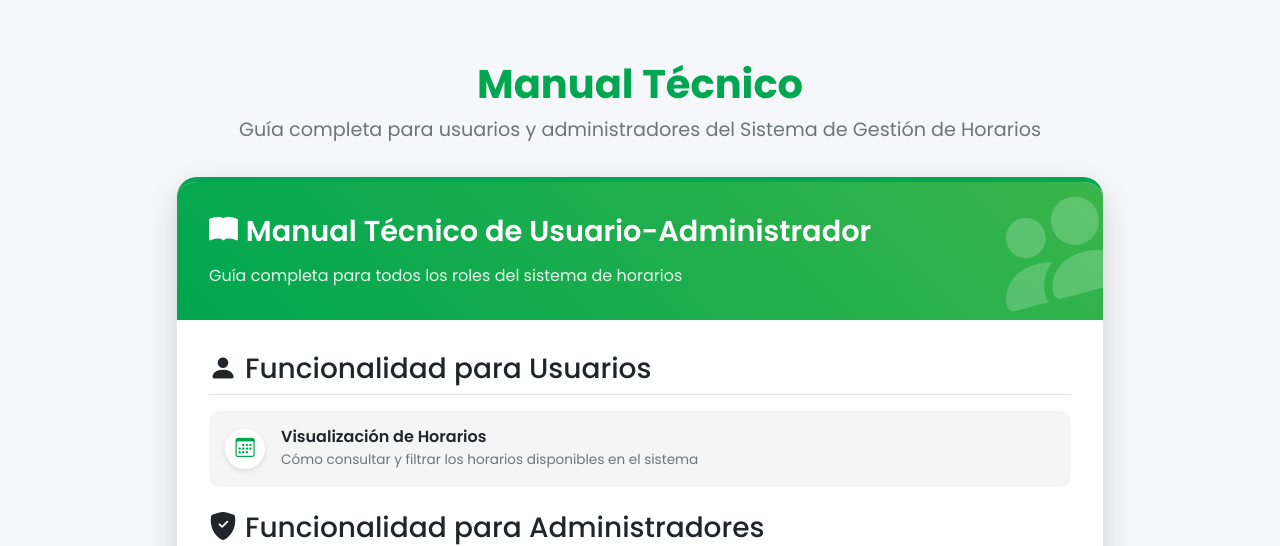
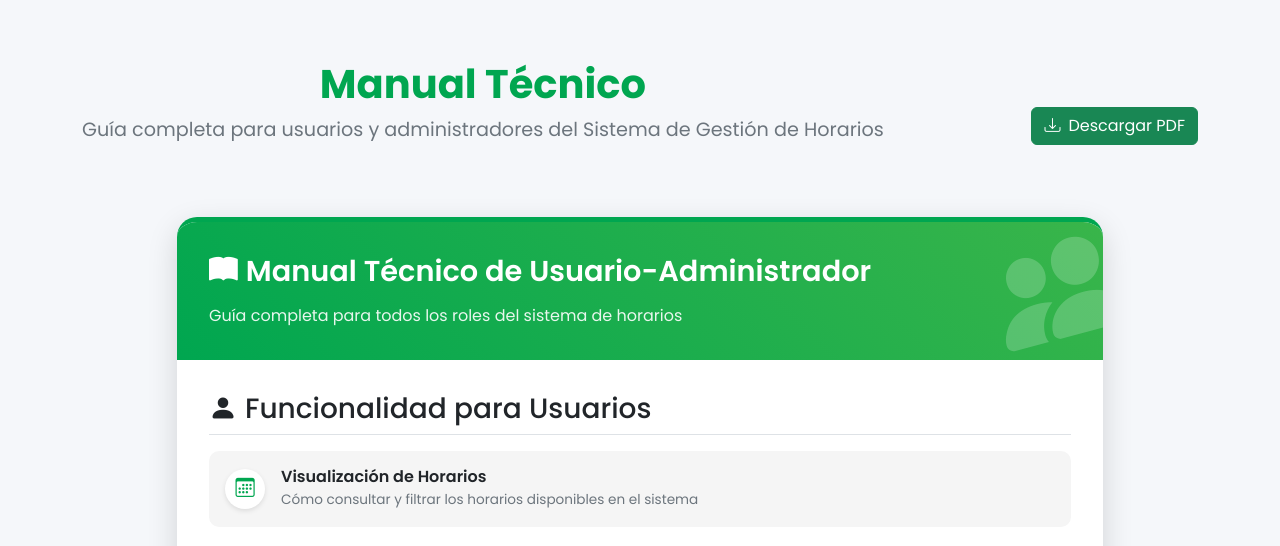
Before and after one commit to JHONDRASCODE/svgh-1.0, a Django app: page /manual/ in a window 1280 px wide. Shown: the part 83-629 px from the top of the page. Run offline with Django 5.2, Linux system fonts and the light colour scheme; some libraries are stand-ins or nearby versions.

Commit message:
se actualizo

```diff
--- a/horarios/templates/horarios/manual.html
+++ b/horarios/templates/horarios/manual.html
@@ -493,9 +493,14 @@
 
     <div class="main-content">
         <div class="container">
-            <div class="page-title animate-fadeInUp">
+            <div class="d-flex justify-content-between align-items-center mb-4">
+                <div class="page-title animate-fadeInUp">
                 <h1>Manual Técnico</h1>
                 <p>Guía completa para usuarios y administradores del Sistema de Gestión de Horarios</p>
+                </div>
+                <button onclick="generatePDF()" class="btn btn-success animate-fadeInUp">
+                    <i class="bi bi-download me-2"></i>Descargar PDF
+                </button>
             </div>
 
             <div class="row justify-content-center">
@@ -578,7 +583,7 @@
                                         <h3 class="topic-title">Gestión de Competencias</h3>
                                         <p class="topic-desc">Administración de competencias y resultados de aprendizaje</p>
                                     </div>
-                                </li>
+                               </li>
                             </ul>
                         </div>
                         <div class="manual-footer">
@@ -936,126 +941,168 @@
         </div>
     </div>
 
-    <!-- Modal Manual Completo Unificado -->
-    <div class="modal fade" id="fullManualModal" tabindex="-1" aria-hidden="true">
-        <div class="modal-dialog modal-xl">
+    <!-- Modal Manual Completo -->
+    <div class="modal fade" id="fullManualModal" tabindex="-1">
+        <div class="modal-dialog modal-lg modal-dialog-scrollable">
             <div class="modal-content">
                 <div class="modal-header">
-                    <h5 class="modal-title"><i class="bi bi-file-earmark-text me-2"></i>Manual Técnico Usuario-Administrador</h5>
-                    <button type="button" class="btn-close btn-close-white" data-bs-dismiss="modal" aria-label="Close"></button>
+                    <h5 class="modal-title">Manual Técnico Completo</h5>
+                    <button type="button" class="btn-close" data-bs-dismiss="modal"></button>
                 </div>
                 <div class="modal-body">
-                    <div class="container-fluid">
-                        <div class="row">
-                            <div class="col-md-3">
-                                <ul class="nav nav-pills flex-column mb-4" id="manualTab" role="tablist">
-                                    <li class="nav-item" role="presentation">
-                                        <button class="nav-link active" id="user-tab" data-bs-toggle="pill" data-bs-target="#user-content" type="button" role="tab" aria-controls="user-content" aria-selected="true">
-                                            <i class="bi bi-person-fill me-2"></i>Manual de Usuario
-                                        </button>
+                    <!-- Sección de Usuario -->
+                    <section class="manual-section mb-5">
+                        <h2 class="section-title border-bottom pb-2 mb-4">
+                            <i class="bi bi-person-fill me-2"></i>Guía para Usuarios
+                        </h2>
+
+                        <article class="mb-4">
+                            <h3><i class="bi bi-calendar3 me-2"></i>Visualización de Horarios</h3>
+                            <div class="content-block">
+                                <h4>1. Acceso al Sistema</h4>
+                                <ul>
+                                    <li>Ingrese a la página principal del sistema</li>
+                                    <li>No requiere inicio de sesión para consultar horarios</li>
+                                    <li>Interfaz intuitiva y fácil de usar</li>
+                                </ul>
+
+                                <h4>2. Consulta de Horarios</h4>
+                                <ul>
+                                    <li>Visualización del calendario semanal</li>
+                                    <li>Filtros disponibles:
+                                        <ul>
+                                            <li>Por programa de formación</li>
+                                            <li>Por instructor</li>
+                                            <li>Por ambiente</li>
+                                            <li>Por fecha específica</li>
+                                        </ul>
                                     </li>
-                                    <li class="nav-item" role="presentation">
-                                        <button class="nav-link" id="admin-tab" data-bs-toggle="pill" data-bs-target="#admin-content" type="button" role="tab" aria-controls="admin-content" aria-selected="false">
-                                            <i class="bi bi-shield-fill-check me-2"></i>Manual de Administrador
-                                        </button>
-                                    </li>
-                                </ul>
-
-                                <div class="mt-4">
-                                    <a href="#" class="btn btn-success w-100 mb-2">
-                                        <i class="bi bi-file-earmark-pdf me-2"></i>Descargar PDF
-                                    </a>
-                                    <a href="#" class="btn btn-primary w-100">
-                                        <i class="bi bi-printer me-2"></i>Imprimir Manual
-                                    </a>
-                                </div>
-                            </div>
-
-                            <div class="col-md-9">
-                                <div class="tab-content" id="manualTabContent">
-                                    <!-- Contenido del Manual de Usuario -->
-                                    <div class="tab-pane fade show active" id="user-content" role="tabpanel" aria-labelledby="user-tab">
-                                        <!-- Tabla de contenidos - Usuario -->
-                                        <div class="list-group mb-4">
-                                            <a href="#intro-user" class="list-group-item list-group-item-action active">1. Introducción</a>
-                                            <a href="#login-user" class="list-group-item list-group-item-action">2. Inicio de Sesión</a>
-                                            <a href="#dashboard-user" class="list-group-item list-group-item-action">3. Pantalla Principal</a>
-                                            <a href="#calendar-user" class="list-group-item list-group-item-action">4. Visualización de Horarios</a>
-                                            <a href="#notifications-user" class="list-group-item list-group-item-action">5. Sistema de Notificaciones</a>
-                                            <a href="#password-user" class="list-group-item list-group-item-action">6. Cambio de Contraseña</a>
-                                            <a href="#help-user" class="list-group-item list-group-item-action">7. Ayuda y Soporte</a>
-                                        </div>
-
-                                        <!-- Contenido del manual de Usuario -->
-                                        <div data-bs-spy="scroll" data-bs-target="#list-group" data-bs-smooth-scroll="true" class="scrollspy-example-2" tabindex="0" style="height: 400px; overflow-y: scroll; padding-right: 15px;">
-                                            <section id="intro-user" class="mb-5">
-                                                <h2 class="border-bottom pb-2">1. Introducción</h2>
-                                                <p>Bienvenido al Sistema de Gestión de Horarios (SGVH) del SENA. Esta plataforma ha sido diseñada para facilitar la visualización y gestión de horarios educativos para instructores, administradores y aprendices.</p>
-
-                                                <h4>1.1 Objetivo del manual</h4>
-                                                <p>El presente manual tiene como objetivo proporcionar una guía completa y detallada para el uso correcto del sistema SGVH, dirigida a usuarios regulares que necesitan consultar horarios y recibir notificaciones.</p>
-
-                                                <h4>1.2 Requisitos técnicos</h4>
-                                                <p>Para un funcionamiento óptimo del sistema, se recomienda:</p>
-                                                <ul>
-                                                    <li>Navegador web actualizado (Chrome, Firefox, Edge o Safari)</li>
-                                                    <li>Conexión a Internet estable</li>
-                                                    <li>Resolución de pantalla mínima de 1280x720 píxeles</li>
-                                                    <li>JavaScript habilitado en el navegador</li>
-                                                </ul>
-                                            </section>
-
-                                            <section id="login-user" class="mb-5">
-                                                <h2 class="border-bottom pb-2">2. Inicio de Sesión</h2>
-                                                <p>El acceso al sistema requiere credenciales válidas proporcionadas por la institución.</p>
-                                                <!-- Más contenido de la sección -->
-                                            </section>
-
-                                            <!-- Continúa con las demás secciones del manual de usuario -->
-                                        </div>
-                                    </div>
-
-                                    <!-- Contenido del Manual de Administrador -->
-                                    <div class="tab-pane fade" id="admin-content" role="tabpanel" aria-labelledby="admin-tab">
-                                        <!-- Tabla de contenidos - Administrador -->
-                                        <div class="list-group mb-4">
-                                            <a href="#intro-admin" class="list-group-item list-group-item-action active">1. Introducción</a>
-                                            <a href="#dashboard-admin" class="list-group-item list-group-item-action">2. Panel de Administración</a>
-                                            <a href="#instructors-admin" class="list-group-item list-group-item-action">3. Gestión de Instructores</a>
-                                            <a href="#programs-admin" class="list-group-item list-group-item-action">4. Programas de Formación</a>
-                                            <a href="#competencies-admin" class="list-group-item list-group-item-action">5. Competencias</a>
-                                            <a href="#environments-admin" class="list-group-item list-group-item-action">6. Ambientes</a>
-                                            <a href="#calendars-admin" class="list-group-item list-group-item-action">7. Gestión de Horarios</a>
-                                            <a href="#bulk-admin" class="list-group-item list-group-item-action">8. Carga Masiva</a>
-                                            <a href="#reports-admin" class="list-group-item list-group-item-action">9. Informes y Estadísticas</a>
-                                        </div>
-
-                                        <!-- Contenido del manual de Administrador -->
-                                        <div data-bs-spy="scroll" data-bs-target="#list-group" data-bs-smooth-scroll="true" class="scrollspy-example-2" tabindex="0" style="height: 400px; overflow-y: scroll; padding-right: 15px;">
-                                            <section id="intro-admin" class="mb-5">
-                                                <h2 class="border-bottom pb-2">1. Introducción</h2>
-                                                <p>Bienvenido al Manual Técnico de Administrador del Sistema de Gestión de Horarios (SGVH) del SENA. Este documento proporciona una guía completa para administrar de manera efectiva todos los aspectos del sistema, desde la gestión de usuarios hasta la programación de horarios.</p>
-
-                                                <h4>1.1 Objetivo del manual</h4>
-                                                <p>Este manual técnico está diseñado para proporcionar a los administradores del sistema SGVH todas las herramientas y conocimientos necesarios para gestionar eficientemente la plataforma, garantizando su correcto funcionamiento y optimizando los procesos de programación académica.</p>
-
-                                                <h4>1.2 Perfil del Administrador</h4>
-                                                <p>El rol de administrador en el sistema SGVH está destinado a personal con las siguientes características:</p>
-                                                <ul>
-                                                    <li>Conocimiento del funcionamiento institucional del SENA</li>
-                                                    <li>Comprensión básica de sistemas informáticos y gestión de datos</li>
-                                                    <li>Responsabilidad en el manejo de información sensible</li>
-                                                    <li>Capacidad para gestionar usuarios y resolver incidencias</li>
-                                                </ul>
-                                            </section>
-
-                                            <!-- Continúa con las demás secciones del manual de administrador -->
-                                        </div>
-                                    </div>
-                                </div>
-                            </div>
-                        </div>
-                    </div>
+                                    <li>Vista detallada de cada clase programada</li>
+                                </ul>
+
+                                <h4>3. Funciones Adicionales</h4>
+                                <ul>
+                                    <li>Exportación de horarios en formato PDF</li>
+                                    <li>Vista mensual del calendario</li>
+                                    <li>Búsqueda rápida de horarios</li>
+                                </ul>
+                            </div>
+                        </article>
+                    </section>
+
+                    <!-- Sección de Administrador -->
+                    <section class="manual-section">
+                        <h2 class="section-title border-bottom pb-2 mb-4">
+                            <i class="bi bi-shield-fill-check me-2"></i>Guía para Administradores
+                        </h2>
+
+                        <article class="mb-4">
+                            <h3><i class="bi bi-key-fill me-2"></i>Inicio de Sesión y Gestión de Cuenta</h3>
+                            <div class="content-block">
+                                <h4>1. Acceso al Sistema</h4>
+                                <ul>
+                                    <li>Ingrese sus credenciales de administrador</li>
+                                    <li>Cambio periódico de contraseña por seguridad</li>
+                                    <li>Recuperación de contraseña disponible</li>
+                                </ul>
+                            </div>
+                        </article>
+
+                        <article class="mb-4">
+                            <h3><i class="bi bi-person-badge-fill me-2"></i>Gestión de Instructores</h3>
+                            <div class="content-block">
+                                <h4>1. Registro de Instructores</h4>
+                                <ul>
+                                    <li>Agregar nuevos instructores al sistema</li>
+                                    <li>Gestionar información personal y profesional</li>
+                                    <li>Asignar competencias y especialidades</li>
+                                </ul>
+
+                                <h4>2. Administración de Horarios</h4>
+                                <ul>
+                                    <li>Asignación de carga académica</li>
+                                    <li>Control de disponibilidad horaria</li>
+                                    <li>Gestión de permisos y ausencias</li>
+                                </ul>
+                            </div>
+                        </article>
+
+                        <article class="mb-4">
+                            <h3><i class="bi bi-mortarboard-fill me-2"></i>Programas de Formación</h3>
+                            <div class="content-block">
+                                <h4>1. Gestión de Programas</h4>
+                                <ul>
+                                    <li>Crear y modificar programas</li>
+                                    <li>Asignar competencias y resultados de aprendizaje</li>
+                                    <li>Configurar duración y modalidad</li>
+                                </ul>
+
+                                <h4>2. Administración de Fichas</h4>
+                                <ul>
+                                    <li>Crear nuevas fichas de formación</li>
+                                    <li>Asignar instructores y ambientes</li>
+                                    <li>Gestionar horarios por ficha</li>
+                                </ul>
+                            </div>
+                        </article>
+
+                        <article class="mb-4">
+                            <h3><i class="bi bi-calendar-check-fill me-2"></i>Gestión de Horarios</h3>
+                            <div class="content-block">
+                                <h4>1. Creación de Horarios</h4>
+                                <ul>
+                                    <li>Asignación de espacios y tiempos</li>
+                                    <li>Verificación de disponibilidad</li>
+                                    <li>Gestión de conflictos</li>
+                                </ul>
+
+                                <h4>2. Modificación de Horarios</h4>
+                                <ul>
+                                    <li>Ajustes y cambios en la programación</li>
+                                    <li>Notificación de cambios</li>
+                                    <li>Control de versiones</li>
+                                </ul>
+                            </div>
+                        </article>
+
+                        <article class="mb-4">
+                            <h3><i class="bi bi-building-fill me-2"></i>Gestión de Ambientes</h3>
+                            <div class="content-block">
+                                <h4>1. Administración de Espacios</h4>
+                                <ul>
+                                    <li>Registro de nuevos ambientes</li>
+                                    <li>Control de capacidad y recursos</li>
+                                    <li>Estado y disponibilidad</li>
+                                </ul>
+
+                                <h4>2. Asignación de Recursos</h4>
+                                <ul>
+                                    <li>Equipamiento disponible</li>
+                                    <li>Mantenimiento programado</li>
+                                    <li>Reservas especiales</li>
+                                </ul>
+                            </div>
+                        </article>
+
+                        <article class="mb-4">
+                            <h3><i class="bi bi-journal-check me-2"></i>Gestión de Competencias</h3>
+                            <div class="content-block">
+                                <h4>1. Administración de Competencias</h4>
+                                <ul>
+                                    <li>Crear y modificar competencias</li>
+                                    <li>Asignar resultados de aprendizaje</li>
+                                    <li>Definir horas requeridas</li>
+                                </ul>
+
+                                <h4>2. Seguimiento de Avance</h4>
+                                <ul>
+                                    <li>Control de horas programadas</li>
+                                    <li>Verificación de cumplimiento</li>
+                                    <li>Ajustes y modificaciones</li>
+                                </ul>
+                            </div>
+                        </article>
+                    </section>
                 </div>
                 <div class="modal-footer">
                     <button type="button" class="btn btn-secondary" data-bs-dismiss="modal">Cerrar</button>
@@ -1716,6 +1763,7 @@
 
     <!-- Scripts necesarios -->
     <script src="https://cdn.jsdelivr.net/npm/bootstrap@5.3.3/dist/js/bootstrap.bundle.min.js"></script>
+    <script src="https://cdnjs.cloudflare.com/ajax/libs/html2pdf.js/0.10.1/html2pdf.bundle.min.js"></script>
 
     <script>
         document.addEventListener('DOMContentLoaded', function() {
@@ -1736,6 +1784,23 @@
                 bootstrap.ScrollSpy.getOrCreateInstance(scrollspy);
             }
         });
+
+        function generatePDF() {
+            // Elemento que queremos convertir a PDF
+            const element = document.querySelector('.container');
+
+            // Configuración del PDF
+            const opt = {
+                margin: 1,
+                filename: 'manual_usuario_sgvh.pdf',
+                image: { type: 'jpeg', quality: 0.98 },
+                html2canvas: { scale: 2 },
+                jsPDF: { unit: 'in', format: 'letter', orientation: 'portrait' }
+            };
+
+            // Generar y descargar el PDF
+            html2pdf().set(opt).from(element).save();
+        }
     </script>
 </body>
 </html>
```
Also changed, not shown: db.sqlite3, 2 other files.
